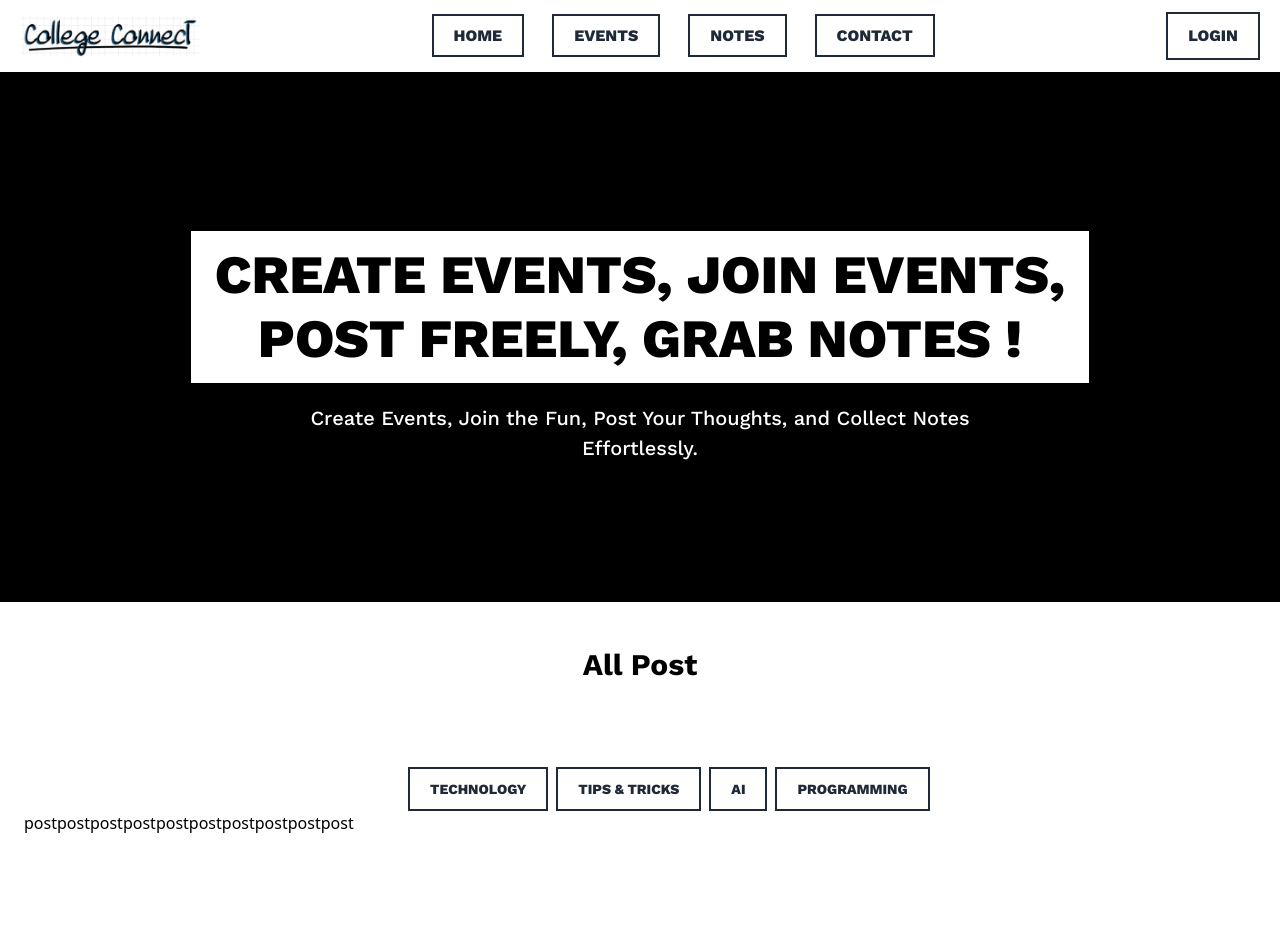
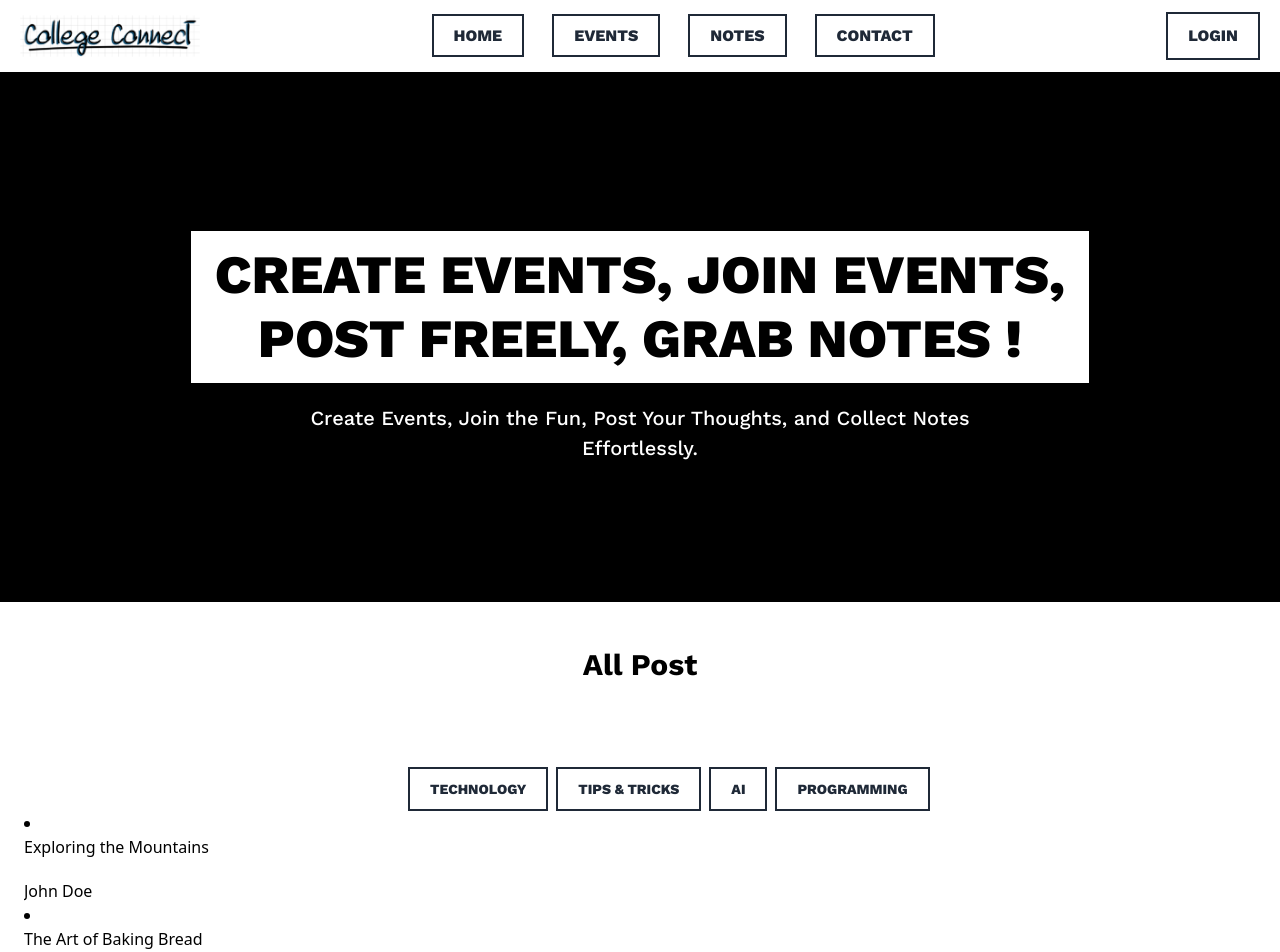
Before and after one commit to Satwik-Dubey/CollegeConnect, a Next.js app: page / in a window 1280 px wide. Shown: the top 952 px of the page. Before the commit the page ends 875 px from the top, so only its background shows below. Built offline with nearby package versions, Linux system fonts and the light colour scheme.

Commit message:
rendered posts

```diff
--- a/components/Post.tsx
+++ b/components/Post.tsx
@@ -1,7 +1,54 @@
-export default function Post(){
+import Image from "next/image"
+import Link from "next/link"
+interface PostProps {
+    id:string,
+    author:string,
+    date:string,
+    thumbnail?:string,
+    authorEmail?:string,
+    image?:string,
+    title:string,
+    content:string,
+    category?:string,
+    description:string,
+    links?:string[],
+
+}
+
+
+
+
+export default function Post({
+    id,
+    author,
+    description,
+    links,
+    date: datePublished,
+    title,
+    content,
+    category,
+    thumbnails,
+    authorEmail,
+    image,
+}: PostProps){
     return(
         <>
-        post
+
+        <li  className="startup_card group">
+            <div className="flex-between">
+                <p className="startup_card_date">
+                    {title}
+                </p>
+            </div>
+            <div className="flex-between mt-5 gap-5">
+                <div className="flex-1">
+                    <Link href={`/user/${id}`}></Link>
+                    <p className="text-16-medium line-clamp-1">{author}</p>
+                </div>
+            </div>
+        </li>
+
+
         </>
     )
 }
```
